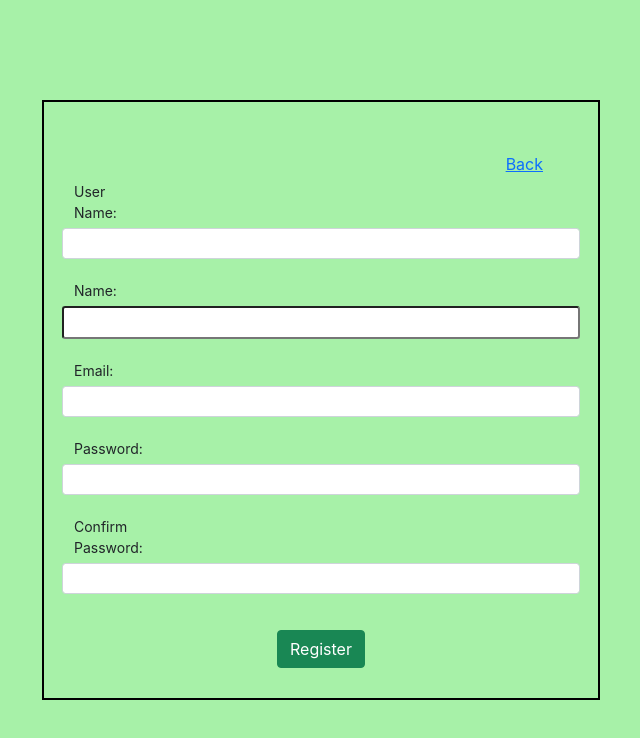
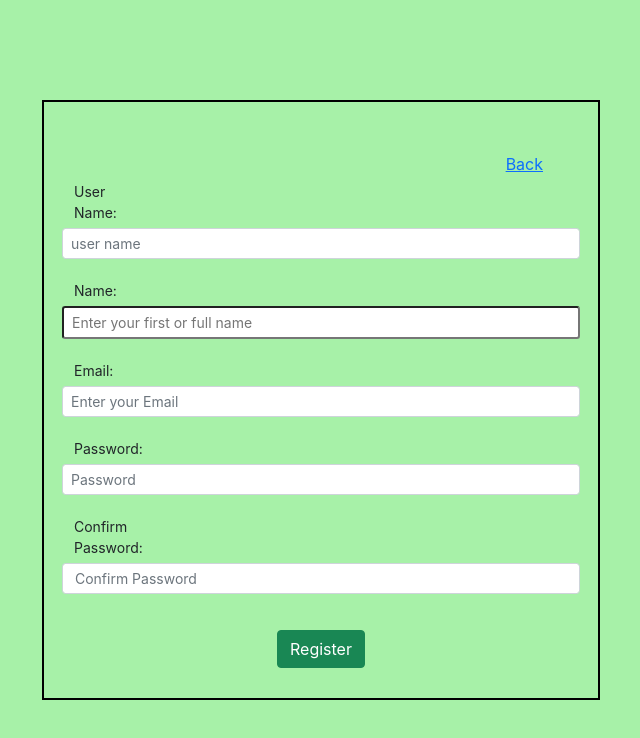
Before and after one commit to Pingm0/dwf, a React (Create React App) app in the folder client/: page /reg in a window 1280 px wide. Shown: the top 738 px of the page, without its empty margins (319-959 px from the left). Built offline with nearby package versions, Linux system fonts and the light colour scheme.

Commit message:
fixed a bug

```diff
--- a/client/src/views/Registere.jsx
+++ b/client/src/views/Registere.jsx
@@ -47,28 +47,28 @@ function Registere() {
                 </div>
                 <div className='login-from-element row mb-3'>
                     <label className='col-sm-1 col-form-label col-form-label-sm'>User Name: </label>
-                    <input className='form-control form-control-sm' onChange={(e) =>hadnleChange(e)} name="username" value={regInfo.username} type="text" />
+                    <input placeholder='user name' className='form-control form-control-sm' onChange={(e) =>hadnleChange(e)} name="username" value={regInfo.username} type="text" />
                 {erros.username ? <p id='red'>{erros.username.message}</p> : null}
                 </div>
                 <div className='login-from-element row mb-3'>
                     <label className='col-sm-1 col-form-label col-form-label-sm'>Name: </label>
-                    <input className='frm-control form-control-sm' onChange={(e) =>hadnleChange(e)} name="name" value={regInfo.name} type="text" />
+                    <input placeholder='Enter your first or full name' className='frm-control form-control-sm' onChange={(e) =>hadnleChange(e)} name="name" value={regInfo.name} type="text" />
                 {erros.name ? <p id='red'>{erros.name.message}</p> : null}
                 </div>
                 <div className='login-from-element row mb-3'>
                     <label className='col-sm-1 col-form-label col-form-label-sm'>Email: </label>
-                    <input className='form-control form-control-sm' onChange={(e) =>hadnleChange(e)} name="email" value={regInfo.email} type="email" />
+                    <input placeholder='Enter your Email' className='form-control form-control-sm' onChange={(e) =>hadnleChange(e)} name="email" value={regInfo.email} type="email" />
                 {erros.email ? <p id='red'>{erros.email.message}</p> : null}
                 </div>
                 <div className='login-from-element row mb-3'>
                     <label className='col-sm-1 col-form-label col-form-label-sm'>Password: </label>
-                    <input className='form-control form-control-sm' onChange={(e) =>hadnleChange(e)} name="password" value={regInfo.password} type="Password" />
+                    <input placeholder='Password' className='form-control form-control-sm' onChange={(e) =>hadnleChange(e)} name="password" value={regInfo.password} type="Password" />
                 {erros.password ? <p id='red'>{erros.password.message}</p> : null}
 
                 </div>
                 <div className='login-from-element row mb-3'>
                     <label className='col-sm-1 col-form-label col-form-label-sm'>Confirm Password: </label>
-                    <input className='form-control form-control-sm' onChange={(e) =>hadnleChange(e)} name="confirmPassword" value={regInfo.confirmPassword} type="Password" />
+                    <input placeholder=' Confirm Password' className='form-control form-control-sm' onChange={(e) =>hadnleChange(e)} name="confirmPassword" value={regInfo.confirmPassword} type="Password" />
                 {erros.confirmPassword ? <p id='red'>{erros.confirmPassword.message}</p> : null}
                 </div>
                 <button className="btn btn-success">Register</button>
```
